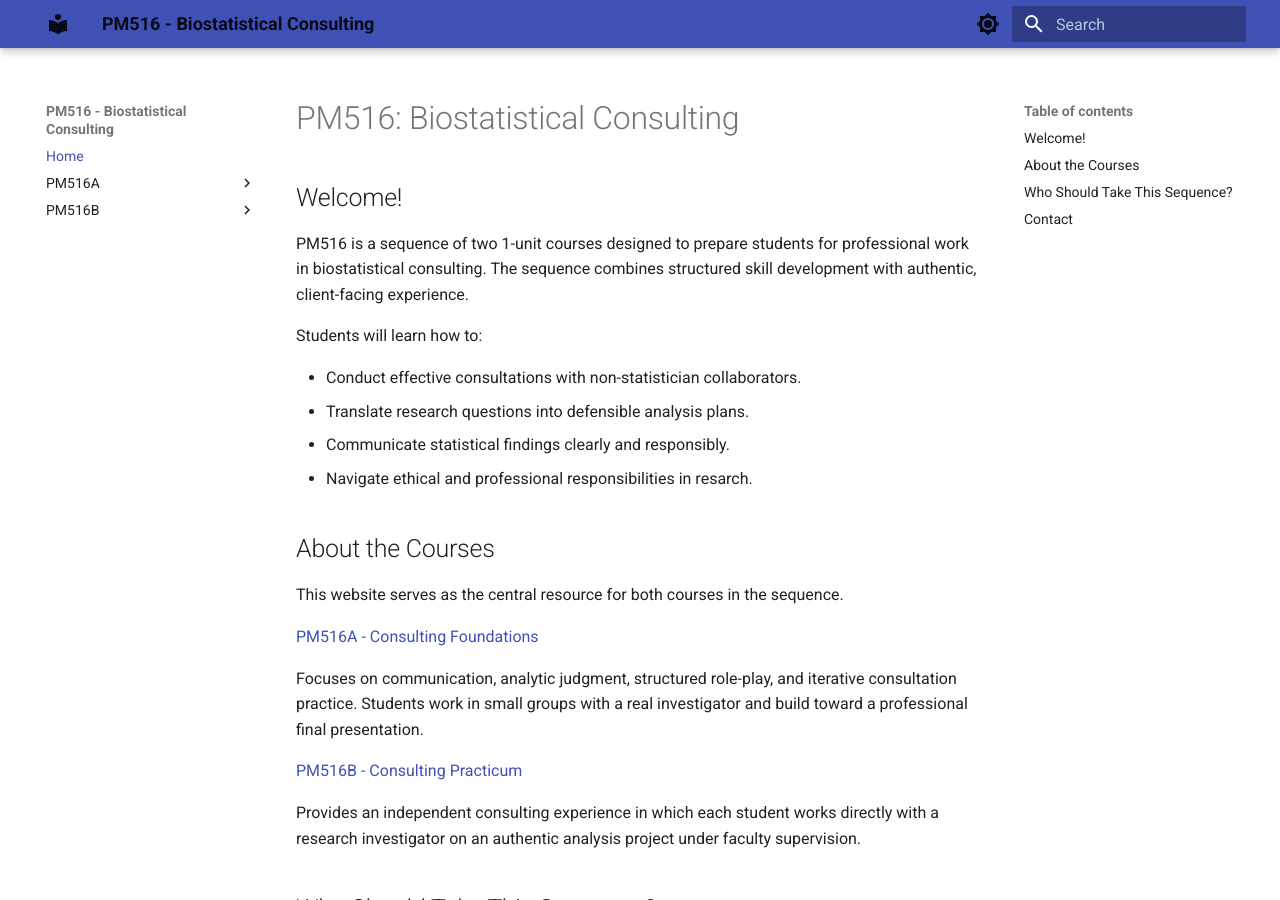
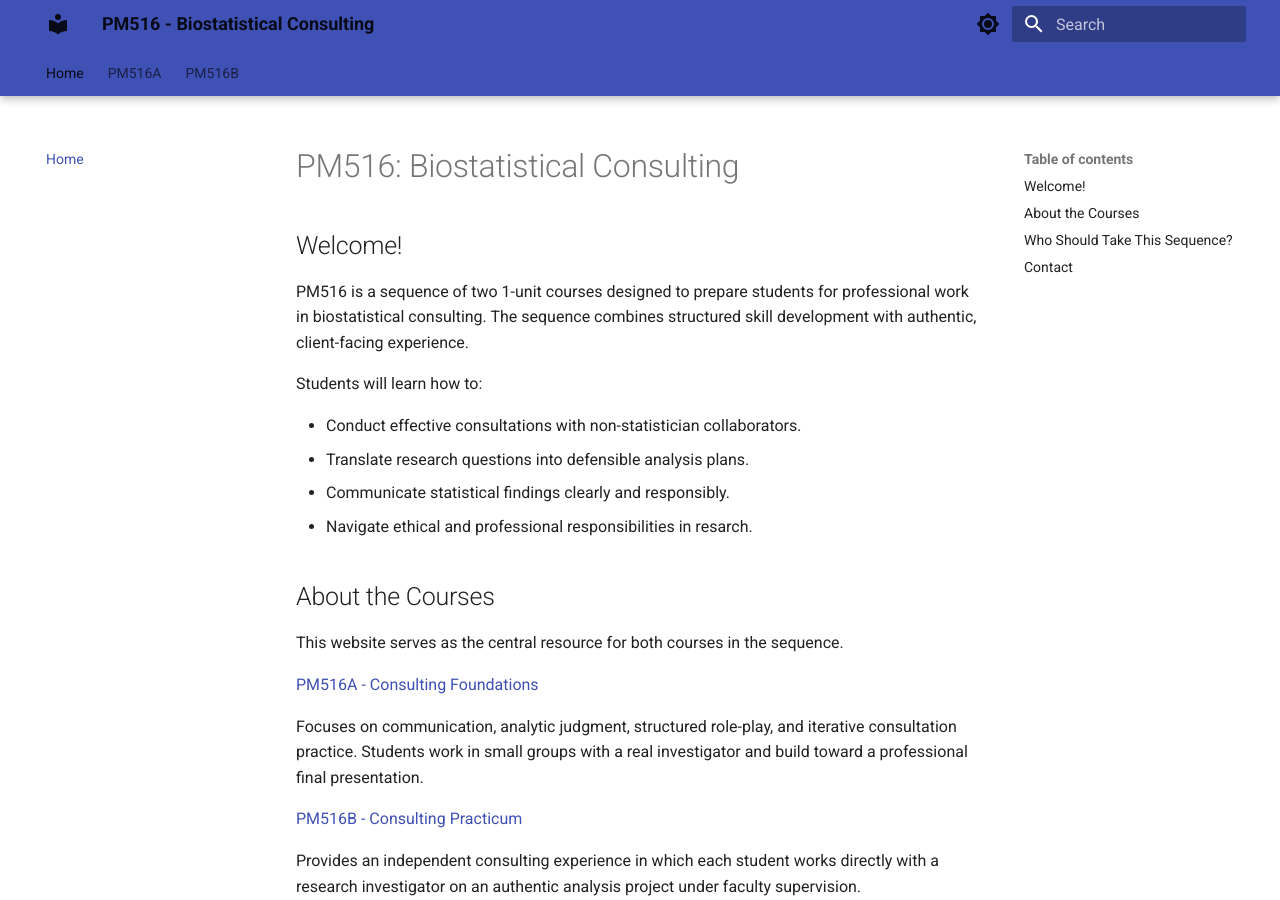
Before and after one commit to USCbiostats/PM516, an MkDocs documentation site: the page built from docs/index.md, in a window 1280 px wide and 900 px high. Built offline with MkDocs 1.6.1 and Material for MkDocs 9.7.7, drawn with Linux system fonts in a browser that asks for light colours; comment, search, counter and statistics services are not loaded.

Commit message:
Update mkdocs.yml

```diff
--- a/mkdocs.yml
+++ b/mkdocs.yml
@@ -5,6 +5,11 @@ site_author: Trevor Pickering
 
 theme:
   name: material
+  features:
+    - navigation.tracking
+    - navigation.top
+    - navigation.tabs
+    - navigation.tabs.sticky
   palette:
     - scheme: default
       primary: indigo
```
